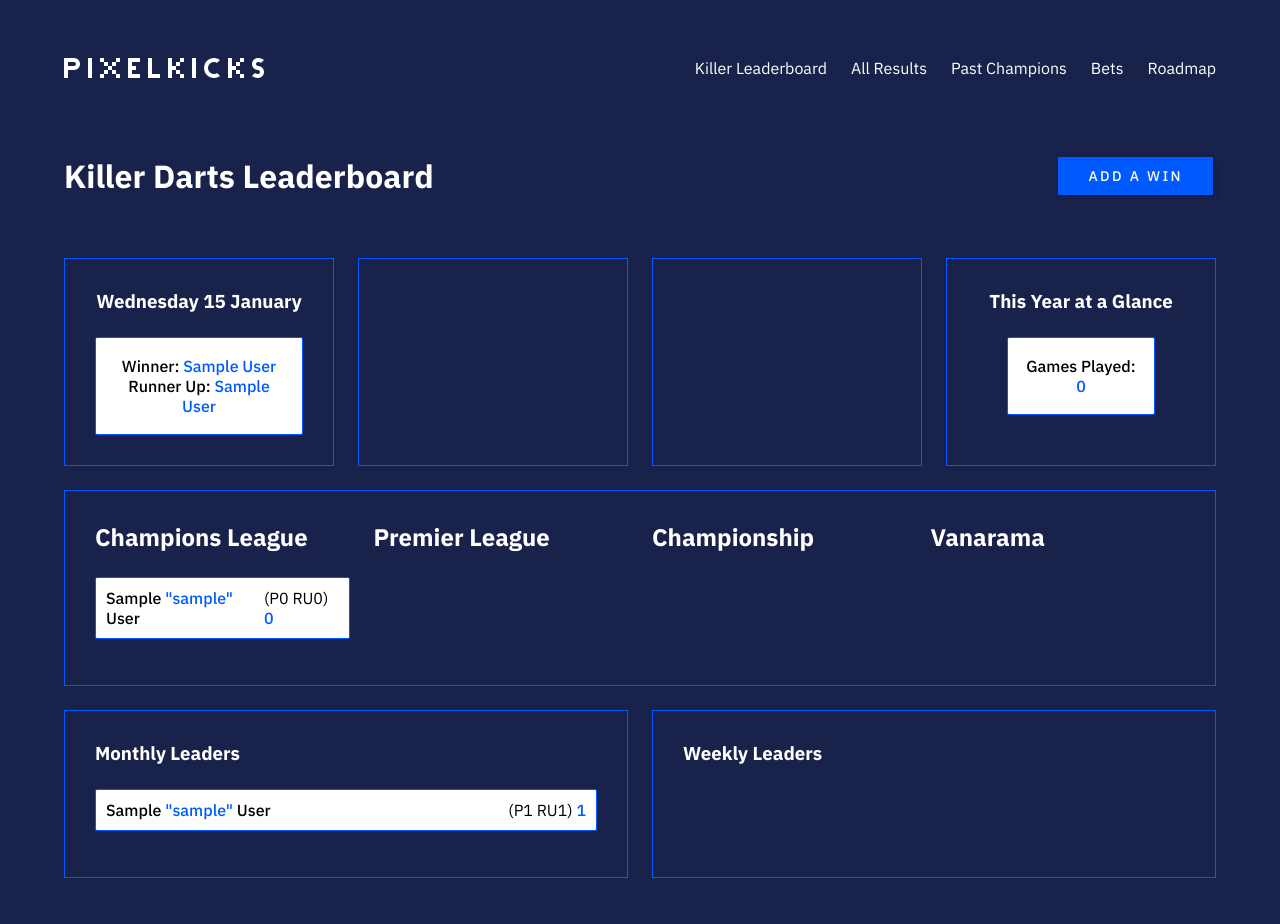
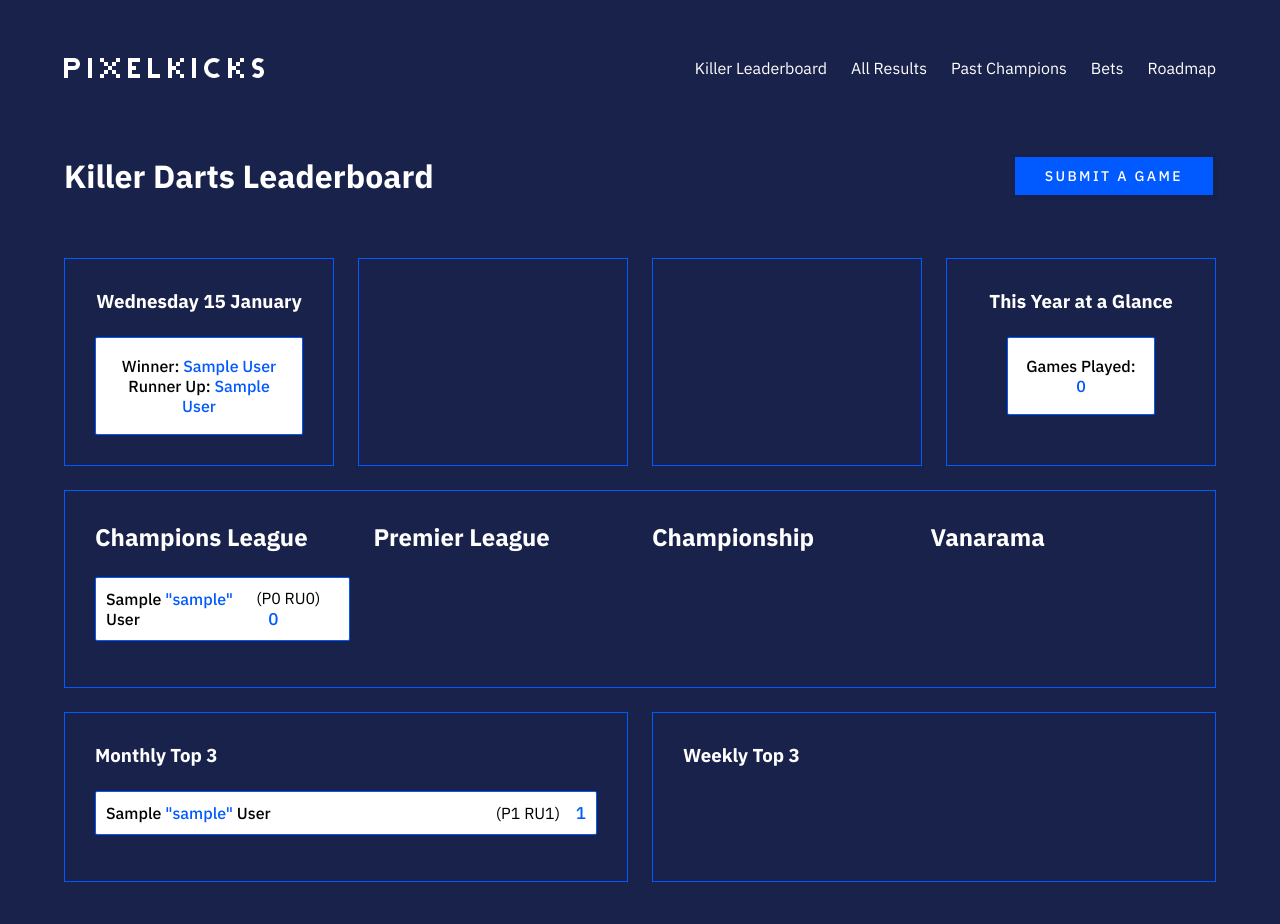
Before and after one commit to Joe-Tynan/darts-portal, a Django app: page / in a window 1280 px wide. Before the commit the page ends 878 px from the top, so only its background shows below. Run offline with Django 5.2, Linux system fonts and the light colour scheme; tables that the repository leaves empty hold one stand-in row (values such as "Sample post").

Commit message:
Various Small Tweaks

```diff
--- a/darts/views.py
+++ b/darts/views.py
@@ -26,8 +26,8 @@ class LeagueTableView(ListView):
         context["championship_players"] = CustomUser.objects.annotate(num_wins=Count('wins', distinct=True), last_win=Max('wins__date')).order_by('-num_wins', 'last_win').distinct()[8:12]
         context["vanarama_players"] = CustomUser.objects.annotate(num_wins=Count('wins', distinct=True), last_win=Max('wins__date')).order_by('-num_wins', 'last_win').distinct()[12:16]
 
-        context["monthly_leaders"] = CustomUser.objects.annotate(num_wins=Count('wins'), last_win=Max('wins__date')).filter(wins__date__contains=datetime.date.today().month).order_by('-num_wins', 'last_win').distinct()
-        context["weekly_leaders"] = CustomUser.objects.annotate(num_wins=Count('wins'), last_win=Max('wins__date')).filter(wins__date__week=datetime.date.today().isocalendar()[1]).order_by('-num_wins', 'last_win').distinct()
+        context["monthly_leaders"] = CustomUser.objects.annotate(num_wins=Count('wins'), last_win=Max('wins__date')).filter(wins__date__contains=datetime.date.today().month).order_by('-num_wins', 'last_win').distinct()[:3]
+        context["weekly_leaders"] = CustomUser.objects.annotate(num_wins=Count('wins'), last_win=Max('wins__date')).filter(wins__date__week=datetime.date.today().isocalendar()[1]).order_by('-num_wins', 'last_win').distinct()[:3]
 
         context["this_years_game_count"] = Win.objects.filter(date__contains=datetime.date.today().year).count()
 
--- a/static/css/style.css
+++ b/static/css/style.css
@@ -332,6 +332,8 @@ form .button {
 .win-count {
     color: #005aff;
     font-weight: 500 !important;
+    font-size: 17px;
+    margin-left: 12px;
 }
 
 #id_participants {
@@ -389,3 +391,11 @@ form .button {
     max-width: 500px;
     height: fit-content;
 }
+
+.all-games ul {
+    list-style-type: none;
+}
+
+.all-games ul li {
+    color: #ffffff;
+}
--- a/templates/all_games.html
+++ b/templates/all_games.html
@@ -7,11 +7,11 @@
         <h1>All Killer Results</h1>
     </div>
 
-    <div class="roadmap pk-border">
+    <div class="all-games pk-border">
         <ul>
             {% for game in all_games %}
                 <li class="game-card">
-                    <p>{{ game.date }} - Winner: {{ game.winner.first_name }} {{ game.winner.last_name }}</p>
+                    <p>{{ game.date|date:"D j M" }} | W: {{ game.winner.first_name }} {{ game.winner.last_name }} | RU: {{ game.runner_up.first_name }} {{ game.runner_up.last_name }}</p>
                 </li>
             {% endfor %}
         </ul>
--- a/templates/create_win.html
+++ b/templates/create_win.html
@@ -1,10 +1,10 @@
 {% extends '_base.html' %}
 
-{% block title %}Darts Portal | Submit Win{% endblock title %}
+{% block title %}Darts Portal | Submit a Game{% endblock title %}
 
 {% block content %}
     <div class="title-section">
-        <h1>Submit a Win</h1>
+        <h1>Submit a Game</h1>
     </div>
     <section class="win-form pk-border">
         <form method="post">
--- a/templates/index.html
+++ b/templates/index.html
@@ -6,7 +6,7 @@
     <div class="title-section">
         <h1>Killer Darts Leaderboard</h1>
         <div class="buttons">
-            <a href="{% url 'submit_win' %}" class="button" title="Submit Win">Add a Win</a>
+            <a href="{% url 'submit_win' %}" class="button" title="Submit Win">Submit a Game</a>
         </div>
     </div>
 
@@ -114,7 +114,7 @@
 
     <div class="views flex-wrapper">
         <div class="monthly-leaders pk-border">
-            <h3>Monthly Leaders</h3>
+            <h3>Monthly Top 3</h3>
             <ul>
                 {% for player in monthly_leaders %}
                     <li class="player-card">
@@ -126,7 +126,7 @@
         </div>
 
         <div class="weekly-leaders pk-border">
-            <h3>Weekly Leaders</h3>
+            <h3>Weekly Top 3</h3>
             <ul>
                 {% for player in weekly_leaders %}
                     <li class="player-card">
```
